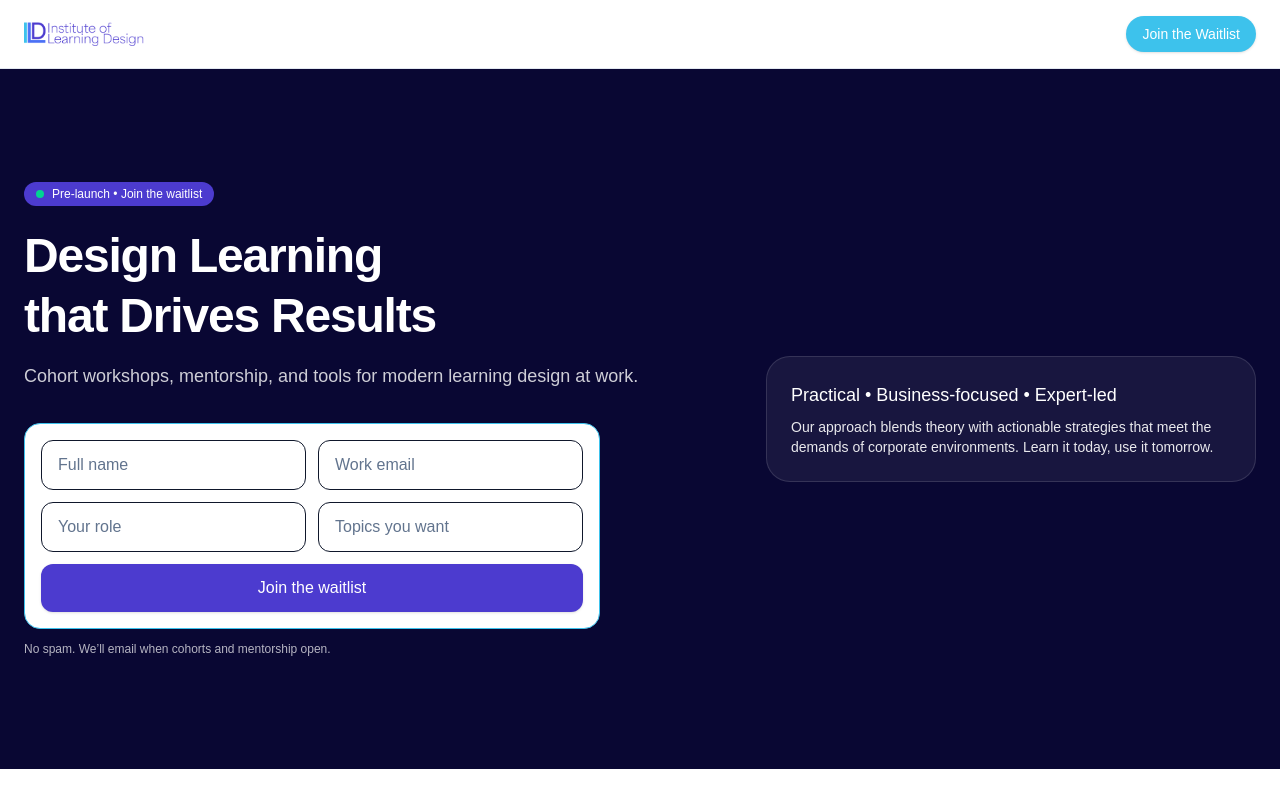
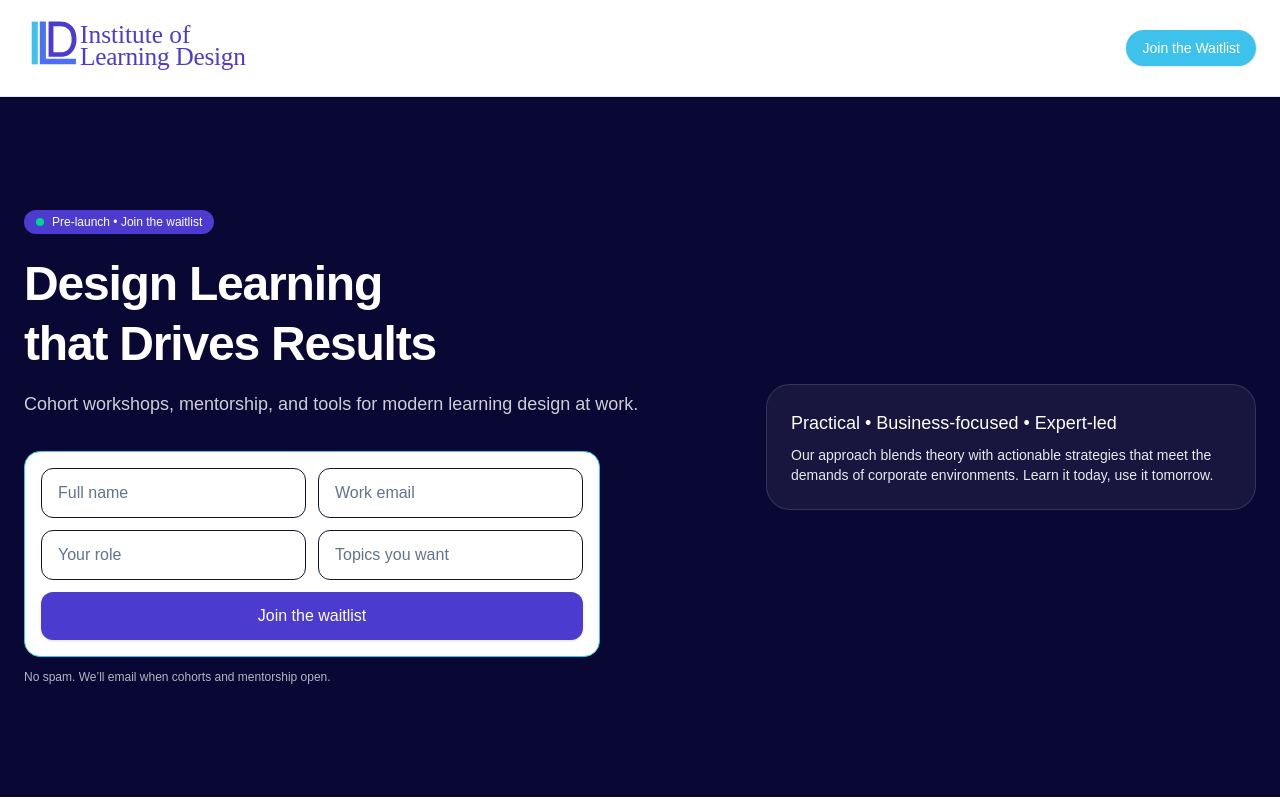
Before and after one commit to vickynkennedy-nyc/ILD, a Next.js app: page / in a window 1280 px wide. Shown: the top 800 px of the page. Built offline with nearby package versions, Linux system fonts and the light colour scheme.

Commit message:
Logo update

```diff
--- a/app/page.tsx
+++ b/app/page.tsx
@@ -133,8 +133,15 @@ export default function Page() {
       <header className="w-full border-b border-slate-200 bg-white sticky top-0 z-50">
         <div className="mx-auto max-w-7xl px-6 py-4 flex items-center justify-between">
           <Link href="/" className="flex items-center gap-2">
-        <Image src="/ILD.png" alt="ILD Logo" width={120} height={48} priority />
-        </Link>
+        <Image
+           src="/ILD.svg"
+           alt="ILD Logo"
+           width={300}          // intrinsic; not what controls the on-screen size
+           height={120}
+           className="h-12 w-auto sm:h-14 md:h-16"   // <- controls rendered size
+           priority
+          />
+          </Link>
           <a
             href="#waitlist"
             className="inline-flex items-center rounded-full px-4 py-2 text-white text-sm font-medium shadow-sm hover:opacity-90"
```
